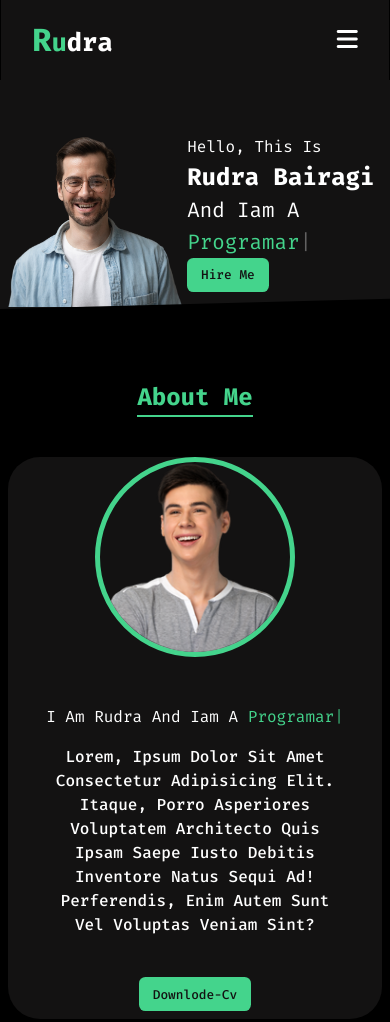
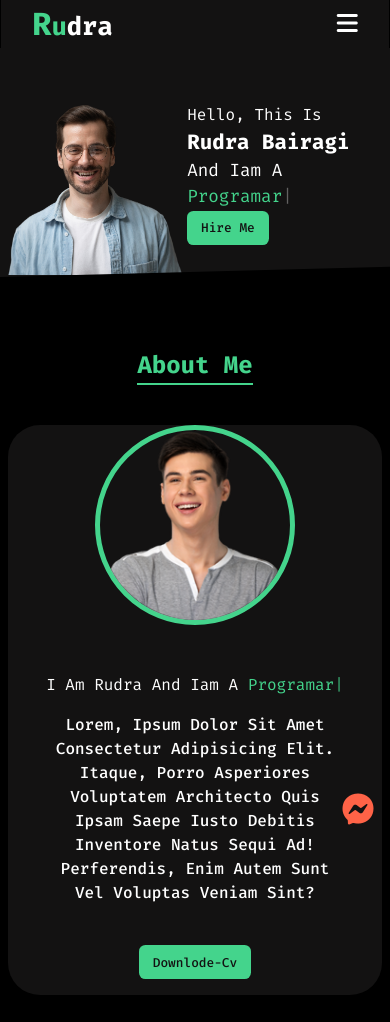
Before and after one commit to rudrogit/My-Portfolio, a plain HTML site: page index.html in a window 390 px wide. Shown: the top 1022 px of the page. Drawn offline with nearby package versions, Linux system fonts and the light colour scheme; a web font is replaced by a local one.

Commit message:
My Portfolio

```diff
--- a/index.html
+++ b/index.html
@@ -17,7 +17,9 @@
     <!-- fontwosam link -->
 </head>
 <body>
-
+<div class="fixmasseg">
+    <a href="https://m.me/rudro.bairagi.9800"><i class="fa-brands fa-facebook-messenger"></i></a>
+</div>
 <nav>
    <div class="container nav-containor">
      <a href="#">
--- a/style.css
+++ b/style.css
@@ -108,6 +108,20 @@ img{
     border-bottom:2px solid var(--primarycolor);
     color: var(--primarycolor);
     margin-bottom: 2.5rem;
+}
+.fixmasseg{
+   position: fixed;
+   right:1rem; bottom:1rem;
+   background-color: transparent;
+   z-index: 999;
+}
+.fixmasseg a i{
+    font-size:2rem;
+    color:var(--tomato);
+}
+.fixmasseg a i:hover{
+    transform: translateY(-10px);
+    color: var(--primarycolor);
 }
 /* start code */
 nav{
--- a/style2.css
+++ b/style2.css
@@ -49,7 +49,7 @@ nav #close-menu-button{
     color: var(--bg);
     place-items: center;
     box-shadow: -4rem 6rem 10rem black;
-    background-color: rgba(21, 228, 159, 0.866);
+    background-color: rgba(21, 228, 159, 0.976);
  }
  .nav-menu li:nth-child(1){
     animation-delay:.1S;
@@ -187,6 +187,9 @@ nav #close-menu-button{
         font-size:.8rem;
      }
 /* nav menu respons*/
+nav{
+  height:3rem;
+}
 nav button{
    display: block;
    font-size:1.5rem;
@@ -198,7 +201,7 @@ nav #close-menu-button{
 }
 .nav-menu{
     position: fixed;
-    top:5rem; right:20%;
+    top:4rem; right:5%;
     gap:0rem;
     flex-direction: column;
     width:15rem; height: fit-content;
@@ -221,11 +224,14 @@ header{
     font-size: 1rem;
 }
 .hed-right .text2{
-    font-size: 1.5rem;
+    font-size: 1.3rem;
     font-weight: 550;
 }
 .hed-right .text3{
-    font-size: 1.3rem;
+    font-size: 1.1rem;
+}
+.hed-right{
+   padding-bottom:1rem;
 }
 /* header section end */
 /* service section */
@@ -264,7 +270,7 @@ header{
     text-align:center;
     max-width:80%;
     margin-top:2rem;
-    padding-bottom:.5rem;
+    padding-bottom:1rem;
 }
 /* about section end */
 
```
